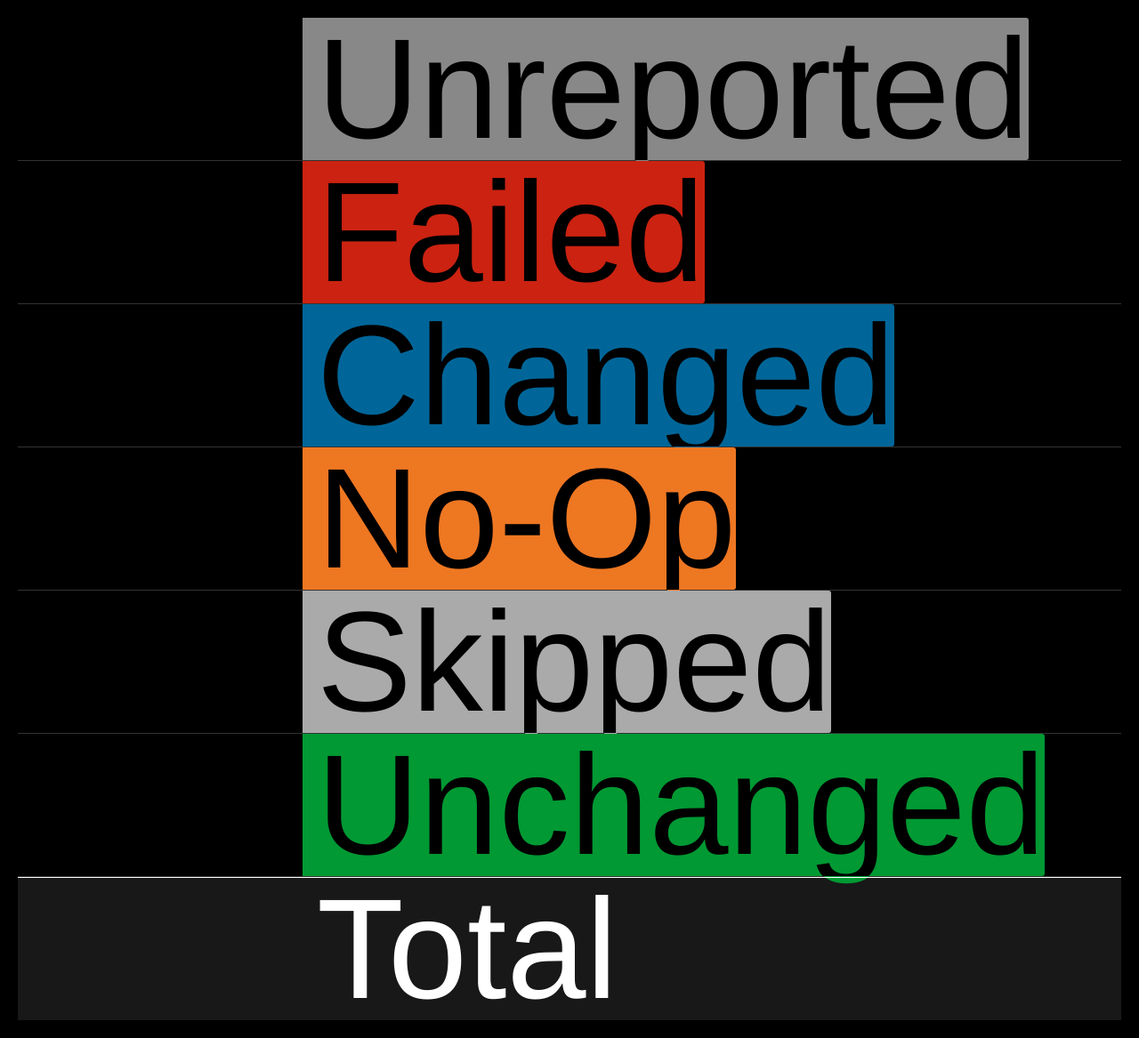
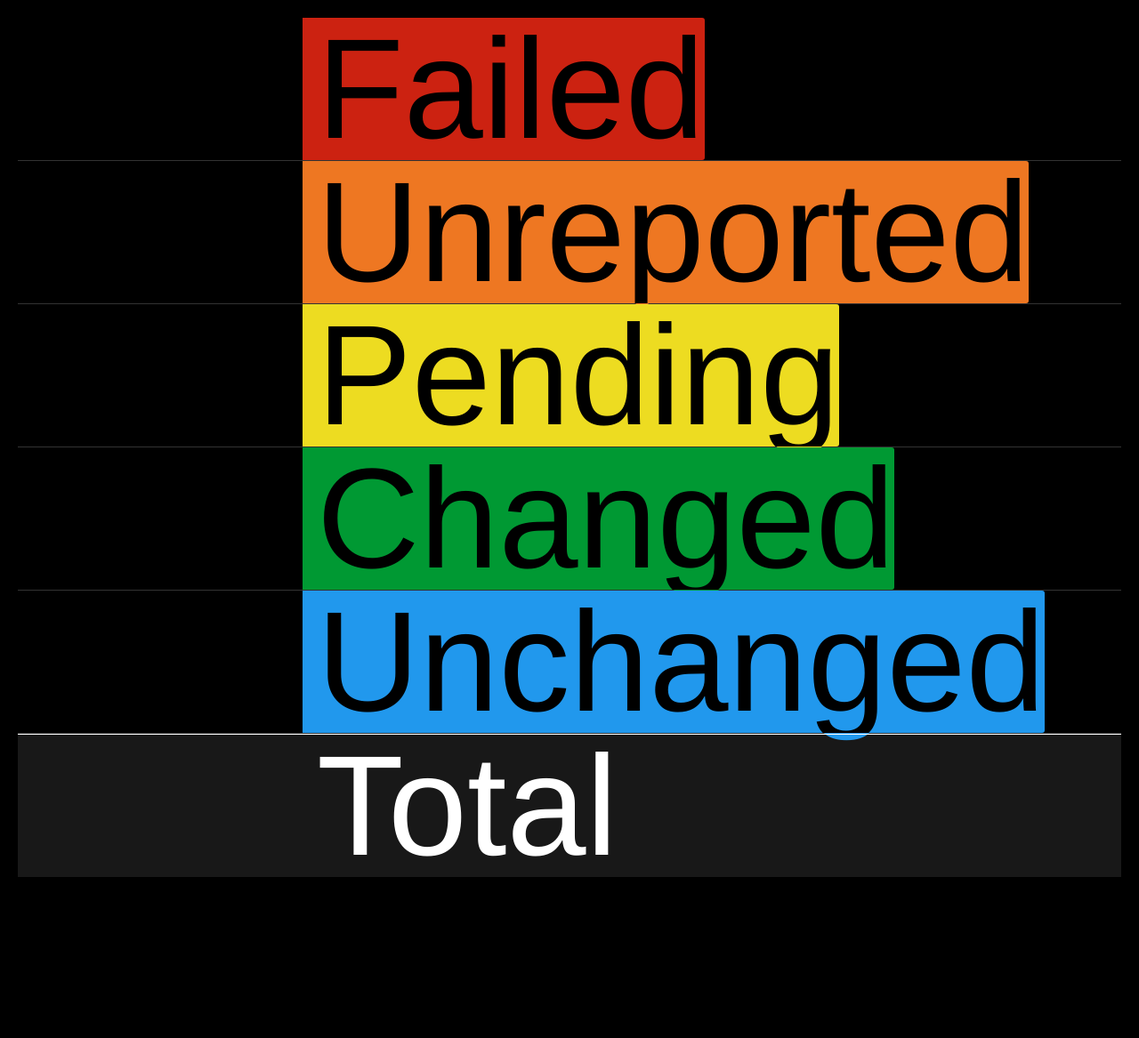
Before and after one commit to voxpupuli/puppetboard, a Flask app: template puppetboard/templates/radiator.html in a window 1280 px wide. Shown: the whole page at 89% size. After the commit the page ends 986 px from the top, so only its background shows below. Run offline with Flask 2, Linux system fonts and the light colour scheme; the template is opened without the code that fills it, so the values that code supplies are empty.

Commit message:
Tweak radiator view color scheme

```diff
--- a/puppetboard/static/css/radiator.css
+++ b/puppetboard/static/css/radiator.css
@@ -61,11 +61,10 @@ body.radiator_controller {
       body.radiator_controller table.node_summary tr:last-child td .label {
         border-left: 0px #000 solid; }
     body.radiator_controller table.node_summary tr.unreported .percent {
-      background-color: #888888;
+      background-color: #ee7722;
       border-radius: 0 3px 3px 0; }
-    body.radiator_controller table.node_summary tr.unreported .label,
-    body.radiator_controller table.node_summary tr.unreported .count {
-      color: #888888; }
+    body.radiator_controller table.node_summary tr.unreported .label, body.radiator_controller table.node_summary tr.unreported .count {
+      color: #ee7722; }
     body.radiator_controller table.node_summary tr.unreported .label {
       border-left: 1px #333 dashed; }
     body.radiator_controller table.node_summary tr.failed .percent {
@@ -76,32 +75,25 @@ body.radiator_controller {
     body.radiator_controller table.node_summary tr.failed .label {
       border-left: 1px #333 dashed; }
     body.radiator_controller table.node_summary tr.noop .percent {
-      background-color: #ee7722;
+      background-color: #eddc21;
       border-radius: 0 3px 3px 0; }
     body.radiator_controller table.node_summary tr.noop .label, body.radiator_controller table.node_summary tr.noop .count {
-      color: #ee7722; }
+      color: #eddc21; }
     body.radiator_controller table.node_summary tr.noop .label {
       border-left: 1px #333 dashed; }
     body.radiator_controller table.node_summary tr.changed .percent {
-      background-color: #006699;
+      background-color: #009933;
       border-radius: 0 3px 3px 0; }
     body.radiator_controller table.node_summary tr.changed .label, body.radiator_controller table.node_summary tr.changed .count {
-      color: #006699; }
+      color: #009933; }
     body.radiator_controller table.node_summary tr.changed .label {
       border-left: 1px #333 dashed; }
     body.radiator_controller table.node_summary tr.unchanged .percent {
-      background-color: #009933;
+      background-color: #2198ed;
       border-radius: 0 3px 3px 0; }
     body.radiator_controller table.node_summary tr.unchanged .label, body.radiator_controller table.node_summary tr.unchanged .count {
-      color: #009933; }
+      color: #2198ed; }
     body.radiator_controller table.node_summary tr.unchanged .label {
-      border-left: 1px #333 dashed; }
-    body.radiator_controller table.node_summary tr.skipped .percent {
-      background-color: #aaaaaa;
-      border-radius: 0 3px 3px 0; }
-    body.radiator_controller table.node_summary tr.skipped .label, body.radiator_controller table.node_summary tr.skipped .count {
-      color: #aaaaaa; }
-    body.radiator_controller table.node_summary tr.skipped .label {
       border-left: 1px #333 dashed; }
     body.radiator_controller table.node_summary tr.total {
       color: #fff;
--- a/puppetboard/static/js/radiator.js
+++ b/puppetboard/static/js/radiator.js
@@ -9,9 +9,9 @@ function resizeMe() {
 
   var newFontSize;
   if (percentageHeight < percentageWidth) {
-    newFontSize = Math.floor("810" * percentageHeight) - 30;
+    newFontSize = Math.floor("960" * percentageHeight) - 30;
   } else {
-    newFontSize = Math.floor("810" * percentageWidth) - 30;
+    newFontSize = Math.floor("960" * percentageWidth) - 30;
   }
   $("body").css("font-size", newFontSize + "%")
 }
--- a/puppetboard/templates/radiator.html
+++ b/puppetboard/templates/radiator.html
@@ -10,6 +10,21 @@
 </head>
 <body class='radiator_controller radiator_index_action no-sidebar'>
     <table class='node_summary'>
+        <tr class='failed '>
+            <td class='count_column'>
+                <span class='count'>{{stats['failed']}}</span>
+            </td>
+            <td>
+                <div>
+                    <p class='label'>
+                        <span>Failed</span>
+                    </p>
+                    <p class='percent' style='width:{{stats['failed_percent']}}%'>
+                        <span>Failed</span>
+                    </p>
+                </div>
+            </td>
+        </tr>
         <tr class='unreported '>
             <td class='count_column'>
                 <span class='count'>{{stats['unreported']}}</span>
@@ -25,17 +40,17 @@
                 </div>
             </td>
         </tr>
-        <tr class='failed '>
+        <tr class='noop '>
             <td class='count_column'>
-                <span class='count'>{{stats['failed']}}</span>
+                <span class='count'>{{stats['noop']}}</span>
             </td>
             <td>
                 <div>
                     <p class='label'>
-                        <span>Failed</span>
+                        <span>Pending</span>
                     </p>
-                    <p class='percent' style='width:{{stats['failed_percent']}}%'>
-                        <span>Failed</span>
+                    <p class='percent' style='width:{{stats['noop_percent']}}%'>
+                        <span>Pending</span>
                     </p>
                 </div>
             </td>
@@ -51,36 +66,6 @@
                     </p>
                     <p class='percent' style='width:{{stats['changed_percent']}}%'>
                         <span>Changed</span>
-                    </p>
-                </div>
-            </td>
-        </tr>
-        <tr class='noop '>
-            <td class='count_column'>
-                <span class='count'>{{stats['noop']}}</span>
-            </td>
-            <td>
-                <div>
-                    <p class='label'>
-                        <span>No-Op</span>
-                    </p>
-                    <p class='percent' style='width:{{stats['noop_percent']}}%'>
-                        <span>No-Op</span>
-                    </p>
-                </div>
-            </td>
-        </tr>
-        <tr class='skipped '>
-            <td class='count_column'>
-                <span class='count'>{{stats['skipped']}}</span>
-            </td>
-            <td>
-                <div>
-                    <p class='label'>
-                        <span>Skipped</span>
-                    </p>
-                    <p class='percent' style='width:{{stats['skipped_percent']}}%'>
-                        <span>Skipped</span>
                     </p>
                 </div>
             </td>
```
